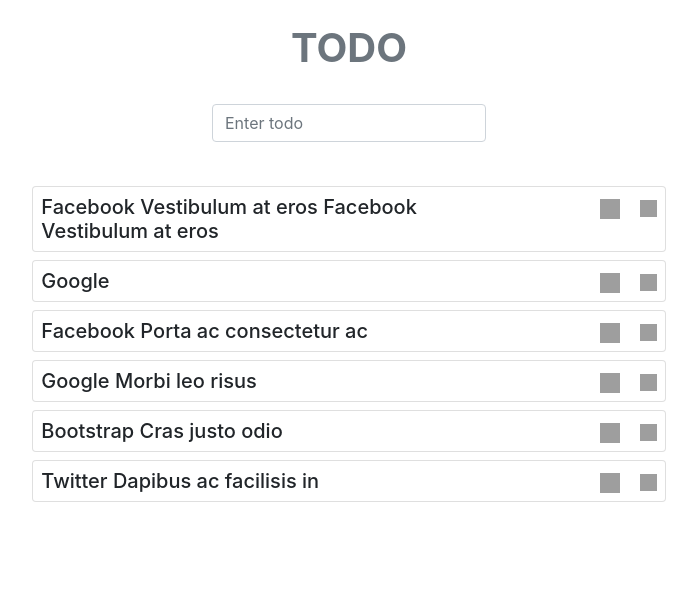
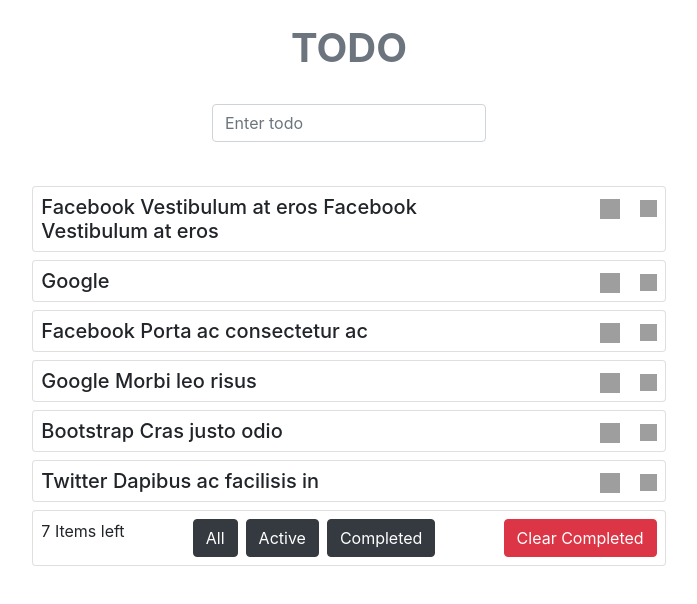
Before and after one commit to smartsuhani/todo-test-task, an Angular app: page / in a window 1280 px wide. Shown: the top 604 px of the page, without its empty margins (291-988 px from the left). Built offline with nearby package versions, Linux system fonts and the light colour scheme; grey boxes are pictures that could not be loaded.

Commit message:
todo action footer block added

```diff
--- a/src/app/app.component.html
+++ b/src/app/app.component.html
@@ -40,6 +40,26 @@
           </div>
         </li>
       </ng-container>
+      <li class="border-0 list-group-item p-1">
+        <div class="card">
+          <div class = "p-2 card-body d-flex justify-content-between">
+            <!-- Total Item -->
+            <div class="align-items-center">
+              <p class="mb-0">{{ todoArr.length + 1 }} Items left</p>
+            </div>
+
+            <div>
+              <button class="btn btn-dark">All</button>
+              <button class="btn btn-dark mx-2">Active</button>
+              <button class="btn btn-dark">Completed</button>
+            </div>
+
+            <div>
+              <button class="btn btn-danger">Clear Completed</button>
+            </div>
+          </div>
+        </div>
+      </li>
     </ul>
   </div>
 </div>
```
